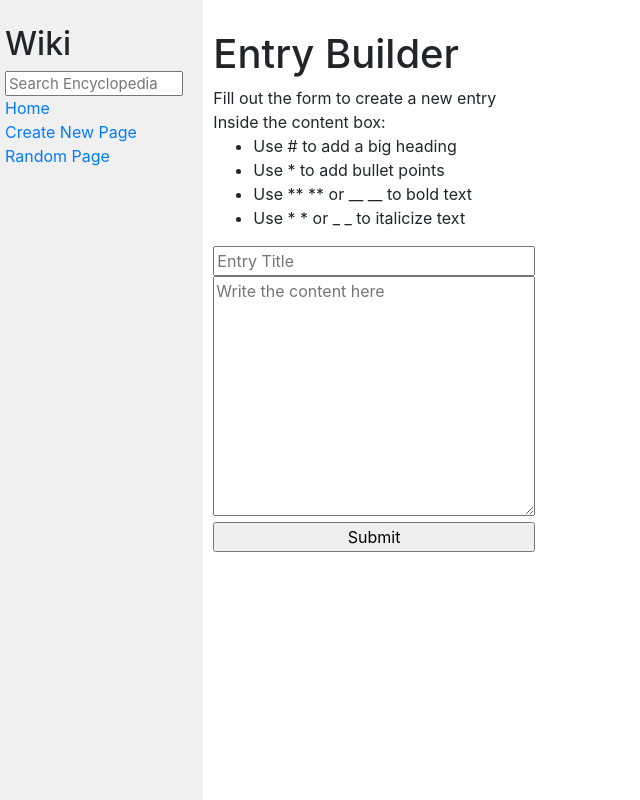
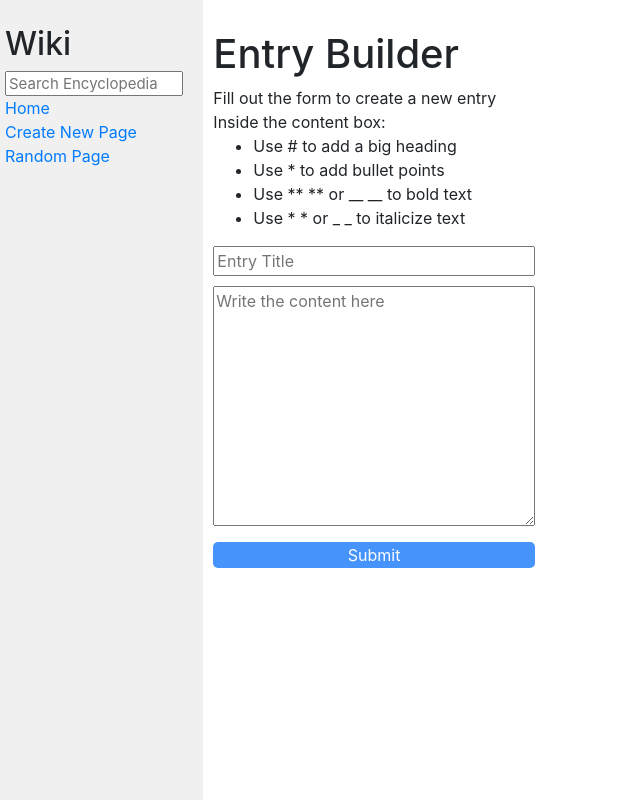
Before and after one commit to PedroGuitian/wiki-web, a Django app: page /wiki/add in a window 1280 px wide. Shown: the whole page, without its empty margins (0-640 px from the left). Run offline with Django 3.2, Linux system fonts and the light colour scheme; some libraries are stand-ins or nearby versions.

Commit message:
style changes

```diff
--- a/encyclopedia/static/encyclopedia/styles.css
+++ b/encyclopedia/static/encyclopedia/styles.css
@@ -43,3 +43,32 @@ form > label {
 .sidebar h2 {
     margin-top: 5px;
 }
+
+.index-list{
+    list-style-type: none;
+    padding: 0;
+}
+
+.index-item{
+    border-bottom: 1px solid grey;
+    padding: 10px 0;
+}
+.delete-link{
+    margin-left: 10px
+}
+.delete-link:hover{
+    color: red;
+    text-decoration: underline;
+}
+.form-element{
+    margin-bottom: 10px;
+}
+.form-submit{
+    background-color: #4693FC;
+    color: white;
+    border: none;
+    border-radius: 5px;
+}
+.form-submit:hover{
+    background-color: #3578E5;
+}
--- a/encyclopedia/templates/encyclopedia/add.html
+++ b/encyclopedia/templates/encyclopedia/add.html
@@ -16,11 +16,11 @@
     </ul>
     <form action="{% url 'create' %}" method="post">
         {% csrf_token %}
-        <input type="text" placeholder="Entry Title" name="t">
+        <input type="text" placeholder="Entry Title" name="t" class="form-element">
         <br>
-        <textarea placeholder="Write the content here" name="c"></textarea>
+        <textarea placeholder="Write the content here" name="c" class="form-element"></textarea>
         <br>
-        <input type="submit">
+        <input type="submit" class="form-submit">
     </form>
 
 
--- a/encyclopedia/templates/encyclopedia/edit.html
+++ b/encyclopedia/templates/encyclopedia/edit.html
@@ -15,11 +15,11 @@
     </ul>
     <form action="{% url 'edit' title=current_title %}" method="post">
         {% csrf_token %}
-        <label for="c">Content</label>
+        <label for="c" class="form-element">Content</label>
         <br>
-        <textarea placeholder="Write the content here" name="c">{{ current_content }}</textarea>
+        <textarea placeholder="Write the content here" name="c" class="form-element">{{ current_content }}</textarea>
         <br>
-        <input type="submit">
+        <input type="submit" class="form-element">
     </form>
 
 
--- a/encyclopedia/templates/encyclopedia/index.html
+++ b/encyclopedia/templates/encyclopedia/index.html
@@ -6,9 +6,9 @@
 
 {% block body %}
     <h1>All Pages</h1>
-    <ul>
+    <ul class="index-list">
         {% for entry in entries %}
-            <li><a href="{% url 'entry_page' title=entry %}">{{ entry }}</a></li>
+            <li class="index-item"><a href="{% url 'entry_page' title=entry %}">{{ entry }}</a></li>
         {% endfor %}
     </ul>
 
--- a/encyclopedia/templates/encyclopedia/wiki_entries.html
+++ b/encyclopedia/templates/encyclopedia/wiki_entries.html
@@ -10,5 +10,6 @@
         {{ content|safe }}
     </div>
 
-    <a href="{% url 'edit' title=entry_title %}">Edit Entry</a>
+    <a href="{% url 'edit' title=entry_title %}">Edit</a>
+    <a href="{% url 'delete' title=entry_title %}" class="delete-link">Delete</a>
 {% endblock %}
--- a/encyclopedia/urls.py
+++ b/encyclopedia/urls.py
@@ -9,5 +9,6 @@ urlpatterns = [
     path("edit/<str:title>", views.edit, name="edit"),
     path("create", views.display_new_entry, name="create"),
     path("random_page", views.random_page, name="random_page"),
-    path("<str:title>", views.entry_page, name="entry_page")
+    path("<str:title>", views.entry_page, name="entry_page"),
+    path("delete/<str:title>", views.delete, name="delete")
 ]
--- a/encyclopedia/views.py
+++ b/encyclopedia/views.py
@@ -103,3 +103,14 @@ def substring(input):
     if results:
         return results
     return None
+
+def delete(request, title):
+    content = util.get_entry(title)
+    if content:
+        util.delete_entry(title)
+        return redirect('index')
+    else:
+        return render(request, "encyclopedia/error_page.html", {
+            "error_message": f"The entry '{title}' does not exist",
+            "title": "Deletion Error"
+        })
```
Also changed, not shown: encyclopedia/util.py (+11 -0 lines), entries/Rowing.md (deleted, +0 -3 lines), db.sqlite3.
